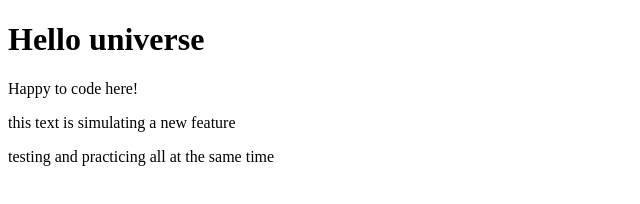
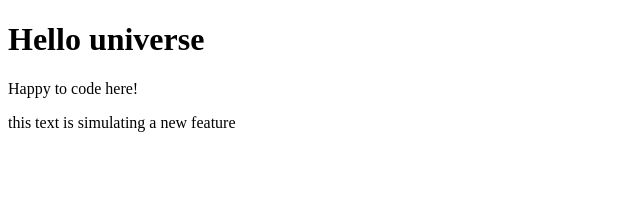
Before and after one commit to RonDariusTaylorDev/test-projects, a plain HTML site: page index.html in a window 1280 px wide. Shown: the whole page, without its empty margins (0-640 px from the left). Drawn offline with Linux system fonts and the light colour scheme.

Commit message:
update making sure that my practice is being remembered correctly

```diff
--- a/index.html
+++ b/index.html
@@ -9,7 +9,6 @@
 <h1>Hello universe</h1>
 <p>Happy to code here!</p>
 <div>this text is simulating a new feature
-<p>testing and practicing all at the same time</p>
 </div>
 </body>
 </html>
```
